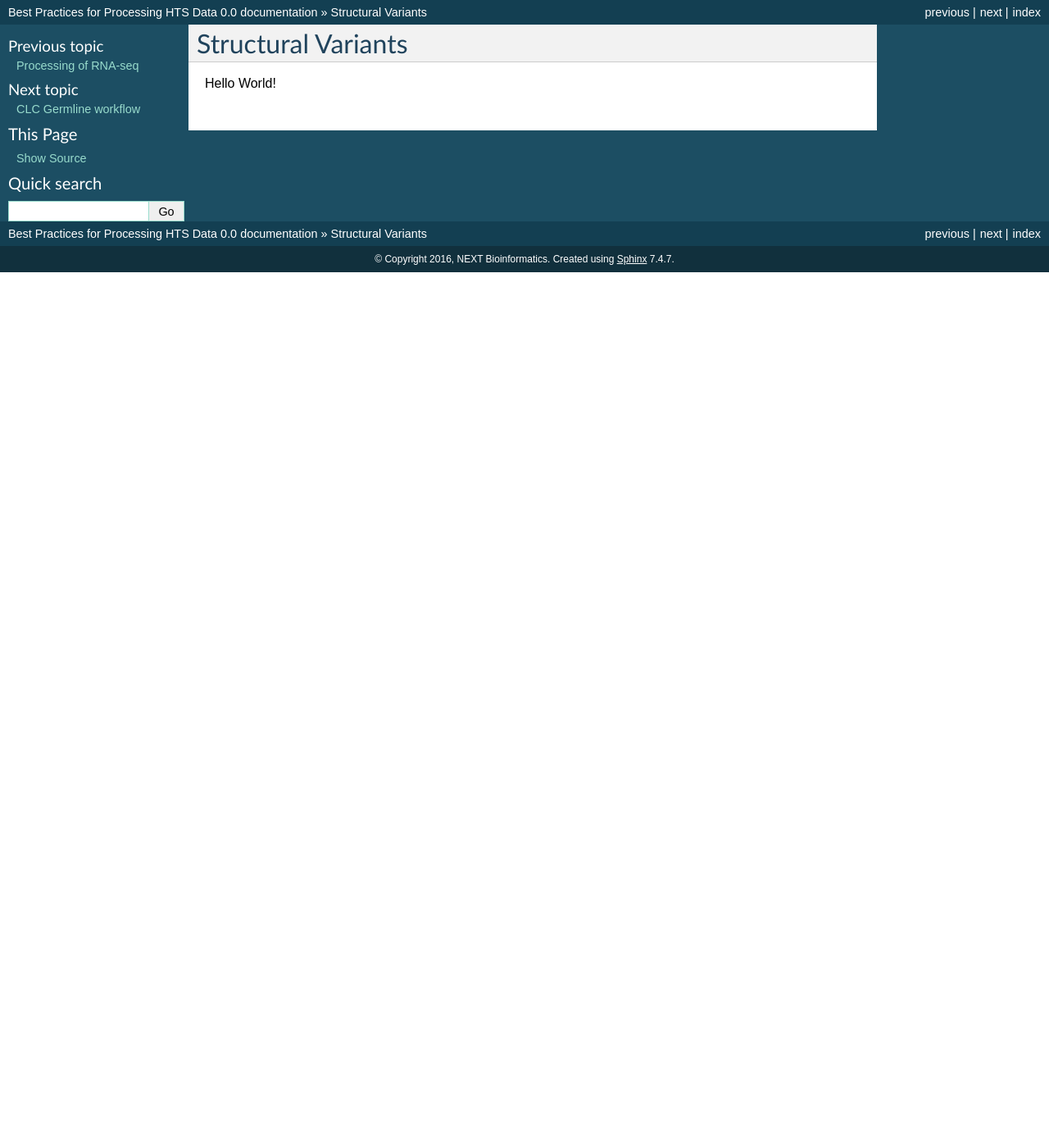
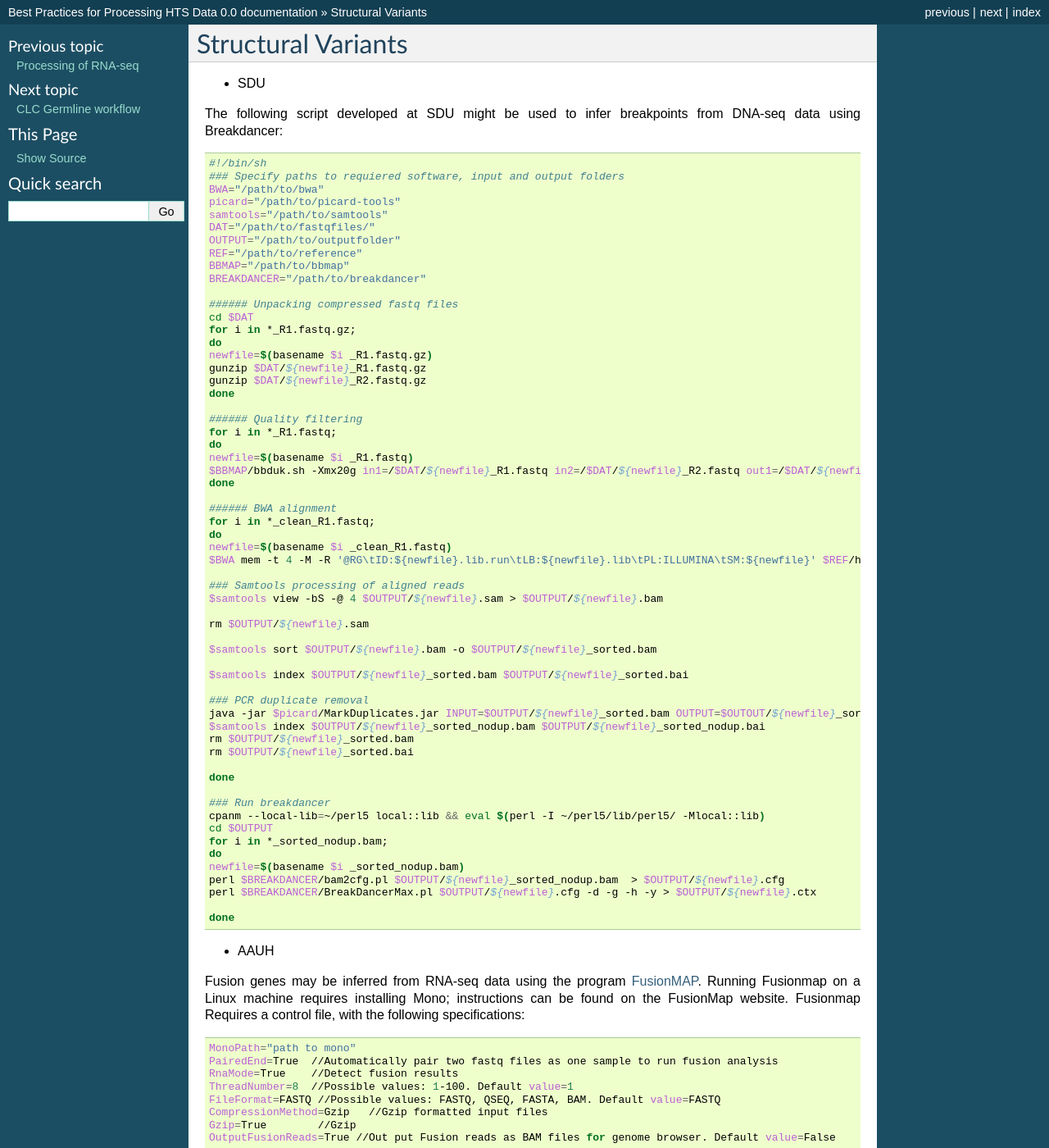
Before and after one commit to NEXTBioinformatics/Best-Practices-for-Processing-HTS-Data, a Sphinx documentation site: the page built from source/structural_variants.rst, in a window 1280 px wide and 1400 px high. Shown: the whole window at 82% size. Built offline with Sphinx 7.4.7, drawn with Linux system fonts in a browser that asks for light colours; some of the changed text lies outside the part shown.

Commit message:
Fixed highlighting

```diff
--- a/source/dnaseq_processing.rst
+++ b/source/dnaseq_processing.rst
@@ -1,7 +1,8 @@
 Processing of DNA-seq
 =====================
+.. highlight:: bash
 
-The workflow below requires specification paths to a number of datasets and programs::
+The workflow below requires specification of paths to a number of datasets and programs::
 
 	## Datasets
 	assembly="path to reference genome (e.g. b37) in .fasta format"
--- a/source/rnaseq_processing.rst
+++ b/source/rnaseq_processing.rst
@@ -51,3 +51,5 @@
 	$python -m HTSeq.scripts.count --format bam --mode union --stranded no --minaqual 1 --type gene --idattr gene_id $OUT/${newfile}/${newfile}_accepted_hits.bam $REFT > $OUT/${newfile}_gene_read_counts_table.tsv
 
 	done
+
+- AAUH
--- a/source/structural_variants.rst
+++ b/source/structural_variants.rst
@@ -1,4 +1,120 @@
 Structural Variants
 =====================
+.. highlight:: bash
 
-Hello World!
+- SDU
+The following script developed at SDU might be used to infer breakpoints from DNA-seq data using Breakdancer::
+
+	#!/bin/sh
+	### Specify paths to requiered software, input and output folders
+	BWA="/path/to/bwa"
+	picard="/path/to/picard-tools"
+	samtools="/path/to/samtools"
+	DAT="/path/to/fastqfiles/"
+	OUTPUT="/path/to/outputfolder"
+	REF="/path/to/reference"
+	BBMAP="/path/to/bbmap"
+	BREAKDANCER="/path/to/breakdancer"
+
+	###### Unpacking compressed fastq files
+	cd $DAT
+	for i in *_R1.fastq.gz;
+	do
+	newfile=$(basename $i _R1.fastq.gz)
+	gunzip $DAT/${newfile}_R1.fastq.gz
+	gunzip $DAT/${newfile}_R2.fastq.gz
+	done
+
+	###### Quality filtering
+	for i in *_R1.fastq;
+	do
+	newfile=$(basename $i _R1.fastq)
+	$BBMAP/bbduk.sh -Xmx20g in1=/$DAT/${newfile}_R1.fastq in2=/$DAT/${newfile}_R2.fastq out1=/$DAT/${newfile}_clean_R1.fastq out2=/$DAT/${newfile}_clean_R2.fastq ref=$BBMAP/resources/adapters.fa ktrim=r ktrim=l k=23 mink=11 hdist=1 tpe tbo qtrim="rl" trimq=10 maq=10 minlen=25
+	done
+
+	###### BWA alignment
+	for i in *_clean_R1.fastq;
+	do
+	newfile=$(basename $i _clean_R1.fastq)
+	$BWA mem -t 4 -M -R '@RG\tID:${newfile}.lib.run\tLB:${newfile}.lib\tPL:ILLUMINA\tSM:${newfile}' $REF/hg19.fa $DAT/${newfile}_clean_R1.fastq $DAT/${newfile}_clean_R2.fastq > $OUTPUT/${newfile}.sam
+
+	### Samtools processing of aligned reads
+	$samtools view -bS -@ 4 $OUTPUT/${newfile}.sam > $OUTPUT/${newfile}.bam
+
+	rm $OUTPUT/${newfile}.sam
+
+	$samtools sort $OUTPUT/${newfile}.bam -o $OUTPUT/${newfile}_sorted.bam
+
+	$samtools index $OUTPUT/${newfile}_sorted.bam $OUTPUT/${newfile}_sorted.bai
+
+	### PCR duplicate removal
+	java -jar $picard/MarkDuplicates.jar INPUT=$OUTPUT/${newfile}_sorted.bam OUTPUT=$OUTOUT/${newfile}_sorted_nodup.bam METRICS_FILE=${newfile}_dup.metrics REMOVE_DUPLICATES=TRUE VALIDATION_STRINGENCY=LENIENT
+	$samtools index $OUTPUT/${newfile}_sorted_nodup.bam $OUTPUT/${newfile}_sorted_nodup.bai
+	rm $OUTPUT/${newfile}_sorted.bam
+	rm $OUTPUT/${newfile}_sorted.bai
+
+	done
+
+	### Run breakdancer
+	cpanm --local-lib=~/perl5 local::lib && eval $(perl -I ~/perl5/lib/perl5/ -Mlocal::lib)
+	cd $OUTPUT
+	for i in *_sorted_nodup.bam;
+	do
+	newfile=$(basename $i _sorted_nodup.bam)
+	perl $BREAKDANCER/bam2cfg.pl $OUTPUT/${newfile}_sorted_nodup.bam  > $OUTPUT/${newfile}.cfg
+	perl $BREAKDANCER/BreakDancerMax.pl $OUTPUT/${newfile}.cfg -d -g -h -y > $OUTPUT/${newfile}.ctx
+
+	done
+
+- AAUH
+Fusion genes may be inferred from RNA-seq data using the program `FusionMAP <http://www.arrayserver.com/wiki/index.php?title=FusionMap>`_.
+Running Fusionmap on a Linux machine requires installing Mono; instructions can be found on the FusionMap website.
+Fusionmap Requires a control file, with the following specifications::
+
+	MonoPath="path to mono"
+	PairedEnd=True  //Automatically pair two fastq files as one sample to run fusion analysis
+	RnaMode=True    //Detect fusion results
+	ThreadNumber=8  //Possible values: 1-100. Default value=1
+	FileFormat=FASTQ //Possible values: FASTQ, QSEQ, FASTA, BAM. Default value=FASTQ
+	CompressionMethod=Gzip   //Gzip formatted input files
+	Gzip=True        //Gzip
+	OutputFusionReads=True //Out put Fusion reads as BAM files for genome browser. Default value=False
+
+	<Output>
+	TempPath=temp
+	OutputPath=output
+	OutputName=OUT.file
+
+FusionMAP may be run using the script below::
+
+	## Set paths
+	mkdir /scratch/$PBS_JOBID
+	TMPDIR=/scratch/$PBS_JOBID
+	cd $TMPDIR
+	rawDataDir="Path to QC fastQ files"
+	outDir="Path for output"
+	controlDir="path to control file"
+	mono="path to Mono"
+	fusionmap="path to fusionMap"
+
+	## Paired fastq files
+	R1=$(ls $rawDataDir | grep fastq | grep R1)
+	R2=$(ls $rawDataDir | grep fastq | grep R2)
+
+	## Move fastq files to scratch on node
+	cp $rawDataDir/$R1 $rawDataDir/$R2 $TMPDIR
+
+	cd $TMPDIR
+
+	## Prepare control file
+	sed s/R1.file/$R1/g $controlDir/fusionmap.control.txt |\
+		sed s/R2.file/$R2/g | sed s/OUT.file/$id/g > fusion.control
+
+	## Run FusionMap
+	$mono $fusionmap \
+		--semap /data/apps/software/FusionMap_2015-03-31 \
+		Human.B37.3 RefGene \
+		fusion.control
+
+	mv -fr $TMPDIR/output $outDir
+	rm -fr $TMPDIR
```
